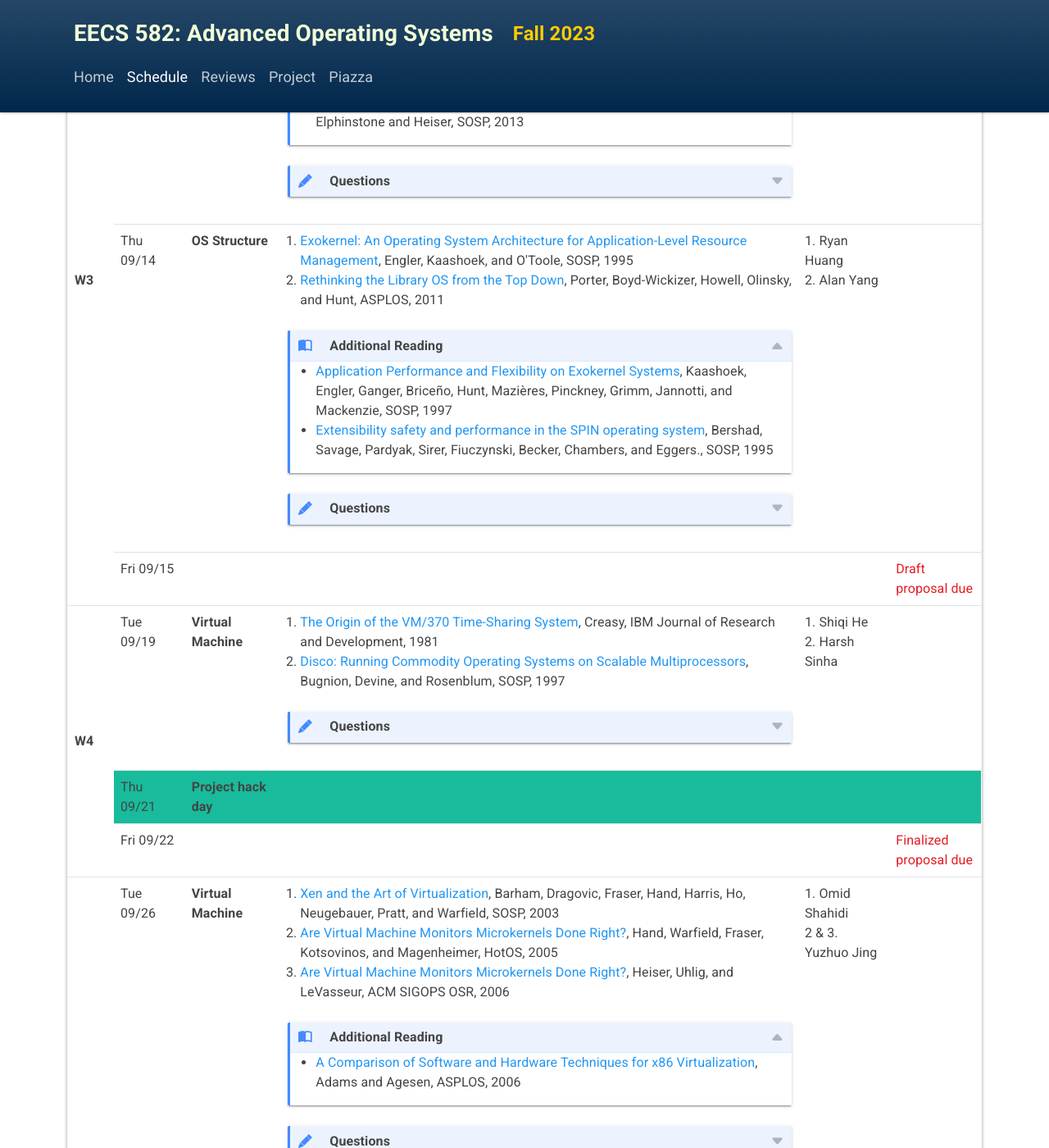
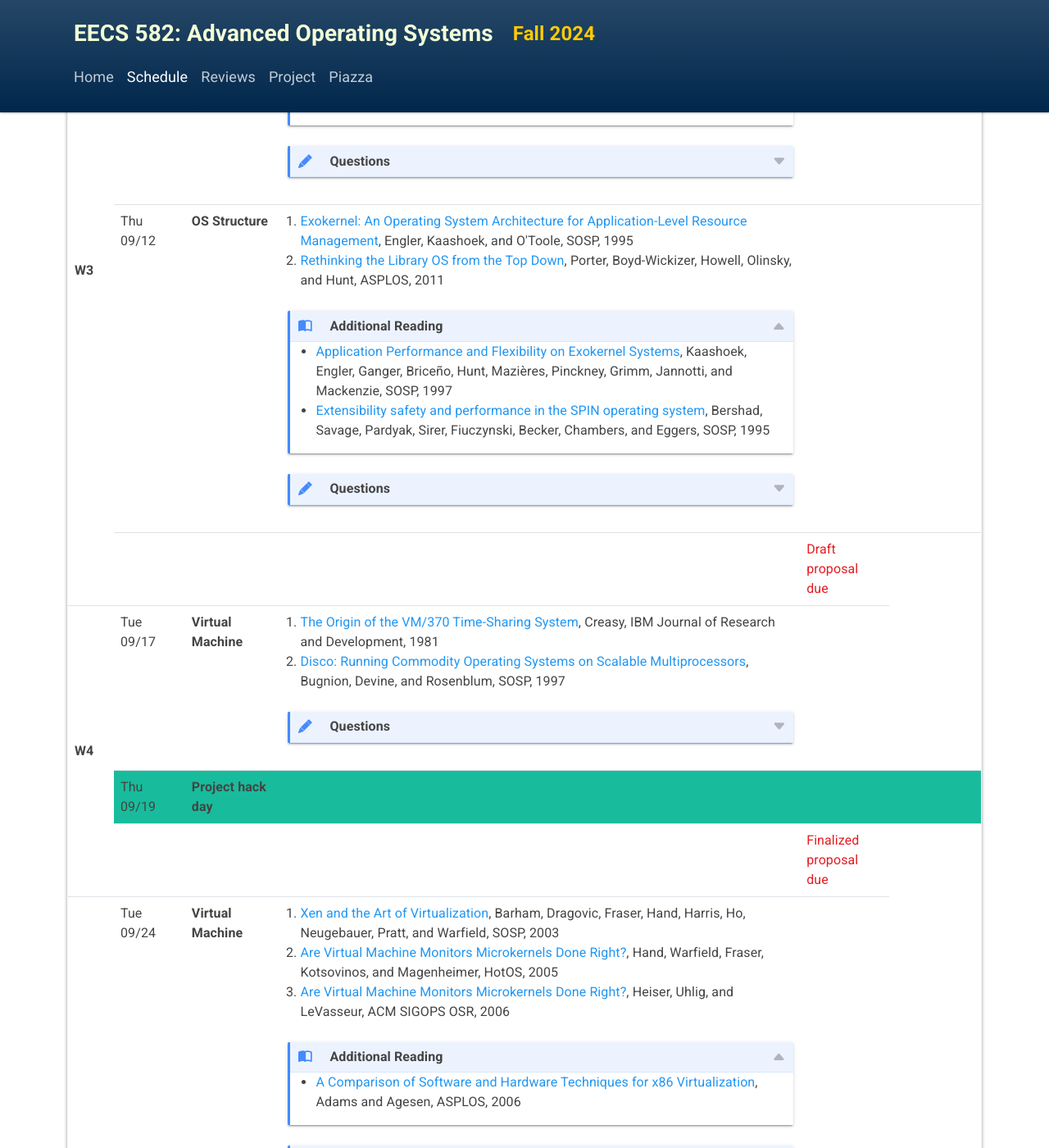
Before and after one commit to eecs582/eecs582.github.io, a Jekyll site: the page built from schedule.html, in a window 1280 px wide and 1400 px high, scrolled down 1454 px. Shown: the whole window at 82% size. Built offline with Jekyll 4.4.1, drawn with Linux system fonts in a browser that asks for light colours; some of the changed text lies outside the part shown.

Commit message:
update date

```diff
--- a/_includes/banner.html
+++ b/_includes/banner.html
@@ -7,7 +7,7 @@
       <div class="collapse navbar-collapse flex-column" id="navbarMain">
         <div class="navbar-nav me-auto">
           <h3 class="navbar-text navbar-title-main pb-0">EECS 582: Advanced Operating Systems</h3>
-          <h4 class="navbar-text navbar-title-sub ps-4 pb-0">Fall 2023</h4>
+          <h4 class="navbar-text navbar-title-sub ps-4 pb-0">Fall 2024</h4>
         </div>
         <ul class="navbar-nav me-auto">
           {% for item in site.navigation %}
--- a/schedule.html
+++ b/schedule.html
@@ -44,12 +44,12 @@ layout: schedule
           </ul>
         </details>
       </td>
-      <td>Ryan Huang</td>
+      <td></td>
       <td>Reviews not required</td>
     </tr>
     <tr>
       <td style="display:none"></td>
-      <td>Thu 08/31</td>
+      <td>Thu 08/29</td>
       <td>Historical Perspective</td>
       <td>
         <ol>
@@ -72,12 +72,12 @@ layout: schedule
           </p>
         </details>
       </td>
-      <td>Ryan Huang</td>
+      <td></td>
       <td>Reviews not required</td>
     </tr>
     <tr>
       <td rowspan="2" class="syllabus-week">W2</td>
-      <td>Tue 09/05</td>
+      <td>Tue 09/03</td>
       <td>Time-Sharing</td>
       <td>
         <ol>
@@ -102,12 +102,12 @@ layout: schedule
           </p>
         </details>
       </td>
-      <td>Ryan Huang</td>
+      <td></td>
       <td></td>
     </tr>
     <tr>
       <td style="display:none"></td>
-      <td>Thu 09/07</td>
+      <td>Thu 09/05</td>
       <td>OS Structure</td>
       <td>
         <ol>
@@ -124,12 +124,12 @@ layout: schedule
           </p>
         </details>
       </td>
-      <td>Ryan Huang</td>
+      <td></td>
       <td></td>
     </tr>
     <tr>
       <td rowspan="3" class="syllabus-week">W3</td>
-      <td>Tue 09/12</td>
+      <td>Tue 09/10</td>
       <td>OS Structure</td>
       <td>
         <ol>
@@ -153,12 +153,12 @@ layout: schedule
           </p>
         </details>
       </td>
-      <td>Ryan Huang</td>
+      <td></td>
       <td></td>
     </tr>
     <tr>
       <td style="display:none"></td>
-      <td>Thu 09/14</td>
+      <td>Thu 09/12</td>
       <td>OS Structure</td>
       <td>
         <ol>
@@ -169,7 +169,7 @@ layout: schedule
           <summary>Additional Reading</summary>
           <ul>
           <li><a href="readings/exokernel-app.pdf">Application Performance and Flexibility on Exokernel Systems</a>, Kaashoek, Engler, Ganger, Briceño, Hunt, Mazières, Pinckney, Grimm, Jannotti, and Mackenzie, SOSP, 1997</li>
-          <li><a href="https://dl.acm.org/doi/10.1145/224056.224077">Extensibility safety and performance in the SPIN operating system</a>, Bershad, Savage, Pardyak, Sirer, Fiuczynski, Becker, Chambers, and Eggers., SOSP, 1995</li>
+          <li><a href="https://dl.acm.org/doi/10.1145/224056.224077">Extensibility safety and performance in the SPIN operating system</a>, Bershad, Savage, Pardyak, Sirer, Fiuczynski, Becker, Chambers, and Eggers, SOSP, 1995</li>
           </ul>
         </details>
         <details>
@@ -188,12 +188,11 @@ layout: schedule
           </p>
         </details>
       </td>
-      <td>1. Ryan Huang<br>2. Alan Yang</td>
+      <td></td>
       <td></td>
     </tr>
     <tr>
       <td style="display:none"></td>
-      <td>Fri 09/15</td>
       <td></td>
       <td>
         <ol>
@@ -204,7 +203,7 @@ layout: schedule
     </tr>
     <tr>
       <td rowspan="3" class="syllabus-week">W4</td>
-      <td>Tue 09/19</td>
+      <td>Tue 09/17</td>
       <td>Virtual Machine</td>
       <td>
         <ol>
@@ -221,12 +220,12 @@ layout: schedule
           </p>
         </details>
       </td>
-      <td>1. Shiqi He<br>2. Harsh Sinha</td>
+      <td></td>
       <td></td>
     </tr>
     <tr>
       <td style="display:none"></td>
-      <td class="success">Thu 09/21</td>
+      <td class="success">Thu 09/19</td>
       <td class="success">Project hack day</td>
       <td class="success"></td>
       <td class="success"></td>
@@ -234,7 +233,6 @@ layout: schedule
     </tr>
     <tr>
       <td style="display:none"></td>
-      <td>Fri 09/22</td>
       <td></td>
       <td>
         <ol>
@@ -245,7 +243,7 @@ layout: schedule
     </tr>
     <tr>
       <td rowspan="2" class="syllabus-week">W5</td>
-      <td>Tue 09/26</td>
+      <td>Tue 09/24</td>
       <td>Virtual Machine</td>
       <td>
         <ol>
@@ -269,12 +267,12 @@ layout: schedule
           </p>
         </details>
       </td>
-      <td>1. Omid Shahidi<br>2 &amp; 3. Yuzhuo Jing</td>
+      <td></td>
       <td></td>
     </tr>
     <tr>
       <td style="display:none"></td>
-      <td>Thu 09/28</td>
+      <td>Thu 09/26</td>
       <td>Lightweight Virtualization</td>
       <td>
         <ol>
@@ -290,12 +288,12 @@ layout: schedule
           </ul>
         </details>
       </td>
-      <td>1. Priscila Santiesteban<br>2. Wenzhao Qiu</td>
+      <td></td>
       <td></td>
     </tr>
     <tr>
       <td rowspan="2" class="syllabus-week">W6</td>
-      <td>Tue 10/03</td>
+      <td>Tue 10/01</td>
       <td>Virtual Memory</td>
       <td>
         <ol>
@@ -324,12 +322,12 @@ layout: schedule
           </p>
         </details>
       </td>
-      <td>1. Johnson He<br>2. Yi Chen</td>
+      <td></td>
       <td></td>
     </tr>
     <tr>
       <td style="display:none"></td>
-      <td>Thu 10/05</td>
+      <td>Thu 10/03</td>
       <td>Scheduling</td>
       <td>
         <ol>
@@ -359,12 +357,12 @@ layout: schedule
           </p>
         </details>
       </td>
-      <td>1. Andrew Larson<br>2. Yunchi Lu</td>
+      <td></td>
       <td></td>
     </tr>
     <tr>
       <td rowspan="2" class="syllabus-week">W7</td>
-      <td>Tue 10/10</td>
+      <td>Tue 10/08</td>
       <td>File System</td>
       <td>
         <ol>
@@ -391,12 +389,12 @@ layout: schedule
           </p>
         </details>
       </td>
-      <td>1. Johnathan Schwartz<br>2. Wayne Wang</td>
+      <td></td>
       <td></td>
     </tr>
     <tr>
       <td style="display:none"></td>
-      <td>Thu 10/12</td>
+      <td>Thu 10/10</td>
       <td>File System</td>
       <td>
         <ol>
@@ -419,12 +417,12 @@ layout: schedule
           </p>
         </details>
       </td>
-      <td>1. Ryan Huang<br>2. Yuchen Jiang</td>
+      <td></td>
       <td></td>
     </tr>
     <tr>
       <td rowspan="2" class="syllabus-week">W8</td>
-      <td class="success">Tue 10/17</td>
+      <td class="success">Tue 10/15</td>
       <td class="success">Fall Break</td>
       <td class="success"></td>
       <td class="success"></td>
@@ -432,7 +430,7 @@ layout: schedule
     </tr>
     <tr>
       <td style="display:none"></td>
-      <td>Thu 10/19</td>
+      <td>Thu 10/17</td>
       <td>Distribution</td>
       <td>
         <ol>
@@ -461,12 +459,12 @@ layout: schedule
           </p>
         </details>
       </td>
-      <td>1. Aayush Singh<br>2. Congming Liao</td>
+      <td></td>
       <td><span class="text-danger">Checkpoint #1 report due</span></td>
     </tr>
     <tr>
       <td rowspan="2" class="syllabus-week">W9</td>
-      <td>Tue 10/24</td>
+      <td>Tue 10/22</td>
       <td>Distribution</td>
       <td>
         <ol>
@@ -490,12 +488,12 @@ layout: schedule
           </p>
         </details>
       </td>
-      <td>1. Ibrahim Abouarabi<br>2. Aaron Ortwein</td>
+      <td></td>
       <td></td>
     </tr>
     <tr>
       <td style="display:none"></td>
-      <td class="success">Thu 10/26</td>
+      <td class="success">Thu 10/24</td>
       <td class="success">Project hack day</td>
       <td class="success"></td>
       <td class="success"></td>
@@ -527,12 +525,12 @@ layout: schedule
           </p>
         </details>
       </td>
-      <td>1. Yuxuan Jiang<br>2. Aakash Bharat</td>
+      <td></td>
       <td></td>
     </tr>
     <tr>
       <td style="display:none"></td>
-      <td>Thu 11/02</td>
+      <td>Thu 10/31</td>
       <td>Language Support</td>
       <td>
         <ol>
@@ -556,12 +554,12 @@ layout: schedule
           </p>
         </details>
       </td>
-      <td>1. Anna Ablove<br>2. Kailai Cui</td>
+      <td></td>
       <td></td>
     </tr>
     <tr>
       <td rowspan="2" class="syllabus-week">W11</td>
-      <td>Tue 11/07</td>
+      <td>Tue 11/05</td>
       <td>Reliability</td>
       <td>
         <ol>
@@ -577,12 +575,12 @@ layout: schedule
           </ul>
         </details>
       </td>
-      <td>1. Gregory Croisdale<br>2. Yong Seung Lee</td>
+      <td></td>
       <td></td>
     </tr>
     <tr>
       <td style="display:none"></td>
-      <td>Thu 11/09</td>
+      <td>Thu 11/07</td>
       <td>Formal Verification</td>
       <td>
         <ol>
@@ -596,12 +594,12 @@ layout: schedule
           </ul>
         </details>
       </td>
-      <td>1. Yun-Rong Luo<br>2. Kaifeng Liu</td>
+      <td></td>
       <td></td>
     </tr>
     <tr>
       <td rowspan="2" class="syllabus-week">W12</td>
-      <td>Tue 11/14</td>
+      <td>Tue 11/12</td>
       <td>Security</td>
       <td>
         <ol>
@@ -615,12 +613,12 @@ layout: schedule
           </ul>
         </details>
       </td>
-      <td>1. Jiaheng Lu<br>2. Wanning He</td>
+      <td></td>
       <td></td>
     </tr>
     <tr>
       <td style="display:none"></td>
-      <td>Thu 11/16</td>
+      <td>Thu 11/14</td>
       <td>Data Center</td>
       <td>
         <ol>
@@ -628,12 +626,12 @@ layout: schedule
           <li><a href="readings/ix.pdf">IX: A Protected Dataplane Operating System for High Throughput and Low Latency</a>, Belay, Prekas, Klimovic, Grossman, Kozyrakis, and Bugnion, OSDI, 2014</li>
         </ol>
       </td>
-      <td>1. Johnson He<br>2. Yanfu Guo</td>
+      <td></td>
       <td></td>
     </tr>
     <tr>
       <td rowspan="2" class="syllabus-week">W13</td>
-      <td class="success">Tue 11/21</td>
+      <td class="success">Tue 11/19</td>
       <td class="success">Project hack day</td>
       <td class="success"></td>
       <td class="success"></td>
@@ -641,15 +639,7 @@ layout: schedule
     </tr>
     <tr>
       <td style="display:none"></td>
-      <td class="success">Thu 11/23</td>
-      <td class="success">Thanksgiving break</td>
-      <td class="success"></td>
-      <td class="success"></td>
-      <td class="success"></td>
-    </tr>
-    <tr>
-      <td rowspan="2" class="syllabus-week">W14</td>
-      <td>Tue 11/28</td>
+      <td>Thu 11/21</td>
       <td>Kernel-bypass</td>
       <td>
         <ol>
@@ -664,13 +654,32 @@ layout: schedule
           </ul>
         </details>
       </td>
-      <td>1. Zichao Lin<br>2. Yong Seung Lee</td>
+      <td></td>
+      <td></td>
+    </tr>
+    <tr>
+      <td rowspan="2" class="syllabus-week">W14</td>
+      <td>Tue 11/26</td>
+      <td>Buffer</td>
+      <td>
+        <ol>
+        </ol>
+      </td>
+      <td></td>
       <td></td>
     </tr>
     <tr>
       <td style="display:none"></td>
-      <td>Thu 11/30</td>
-      <td>Project Presentations</td>
+      <td class="success">Thu 11/28</td>
+      <td class="success">Thanksgiving break</td>
+      <td class="success"></td>
+      <td class="success"></td>
+      <td class="success"></td>
+    </tr>
+    <tr>
+      <td rowspan="3" class="syllabus-week">W15</td>
+      <td>Tue 12/03</td>
+      <td>Design Principles</td>
       <td>
         <ol>
           <li><a href="readings/end2end.pdf">End-to-End Arguments in System Design</a>, Saltzer, Reed, and Clark, ACM TOCS, 1984</li>
@@ -696,8 +705,8 @@ layout: schedule
       <td></td>
     </tr>
     <tr>
-      <td rowspan="2" class="syllabus-week">W15</td>
-      <td>Tue 12/05</td>
+      <td style="display:none"></td>
+      <td>Thu 12/05</td>
       <td>Project Presentations</td>
       <td>
         <ol>
@@ -706,17 +715,6 @@ layout: schedule
       <td></td>
       <td></td>
     </tr>
-    <tr>
-      <td style="display:none"></td>
-      <td>Sat 12/09</td>
-      <td></td>
-      <td>
-        <ol>
-        </ol>
-      </td>
-      <td></td>
-      <td><span class="text-danger">Final project report due</span></td>
-    </tr>
   </tbody>
 </table>
 </div>
```
Also changed, not shown: other parts of schedule.html (+2 -2 lines).
